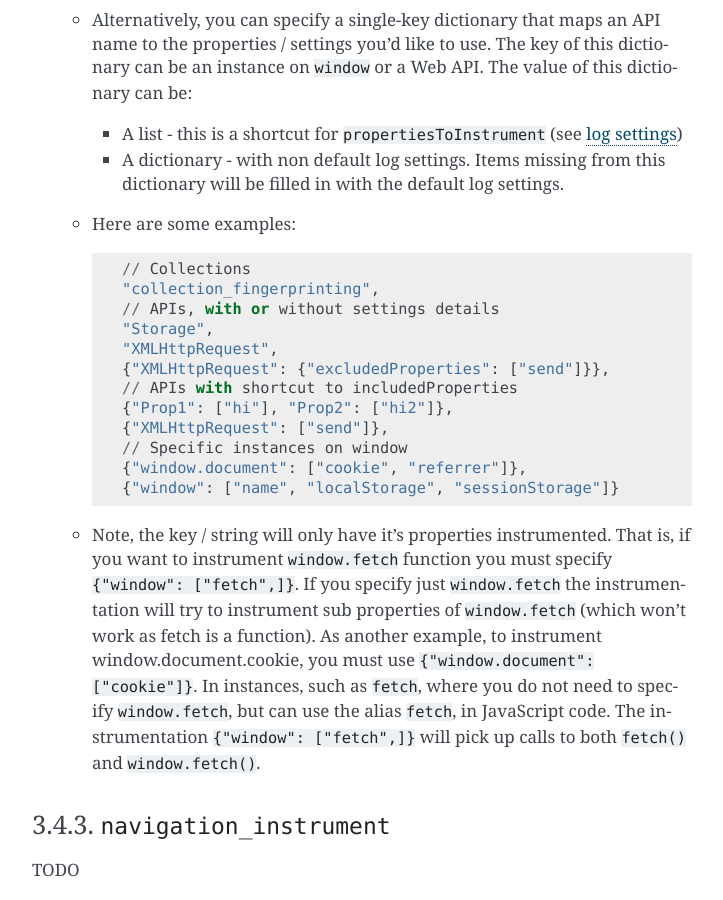
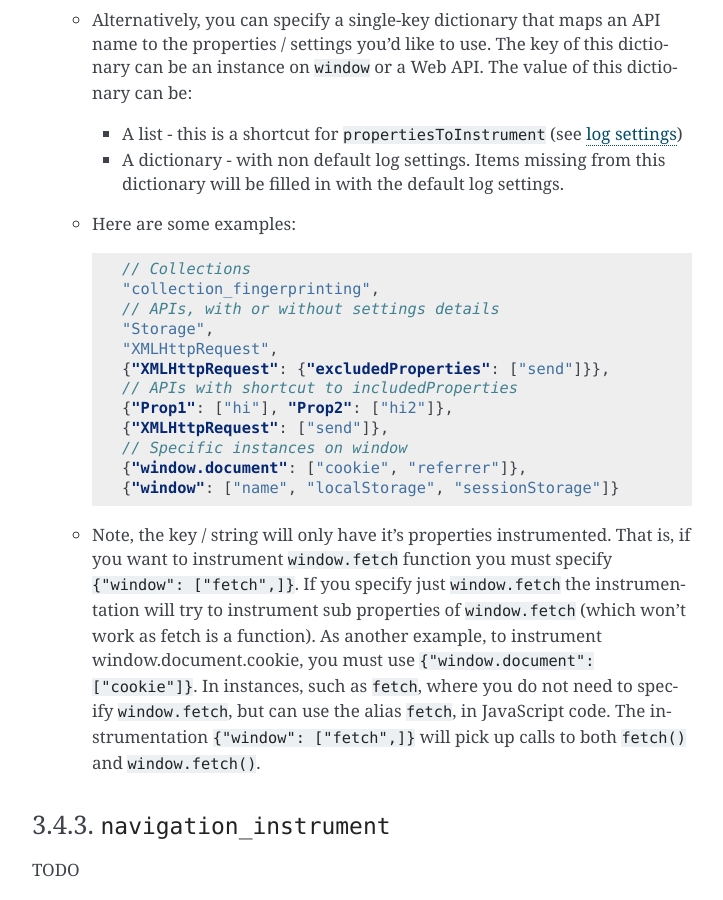
Before and after one commit to openwpm/OpenWPM, a Sphinx documentation site: the page built from docs/Configuration.md, in a window 1280 px wide and 900 px high, scrolled down 6065 px. Shown: the whole window, without its empty margins (388-1111 px from the left). Built offline with Sphinx 7.4.7, drawn with Linux system fonts in a browser that asks for light colours; some of the changed text lies outside the part shown.

````diff
--- a/docs/Configuration.md
+++ b/docs/Configuration.md
@@ -217,7 +217,7 @@ To activate a given instrument set `browser_params[i].instrument_name = True`
         * A dictionary - with non default log settings. Items missing from this dictionary
           will be filled in with the default log settings.
     * Here are some examples:
-        ```
+        ```json
         // Collections
         "collection_fingerprinting",
         // APIs, with or without settings details
@@ -354,13 +354,13 @@ page load that are **not** reflected back into the seed profile.
             "doc_url": "http://example.com",
             "source": "<html> ... </html>",
             "iframes": {
-                "frame_1": {"doc_url": ...,
-                            "source": ...,
-                            "iframes": { ... }},
-                "frame_2": {"doc_url": ...,
-                            "source": ...,
-                            "iframes": { ... }},
-                "frame_3": { ... }
+                "frame_1": {"doc_url": "...",
+                            "source": "...",
+                            "iframes": { "...": "..." }},
+                "frame_2": {"doc_url": "...",
+                            "source": "...",
+                            "iframes": { "...": "..." }},
+                "frame_3": { "...": "..." }
             }
         }
         ```
--- a/docs/conf.py
+++ b/docs/conf.py
@@ -50,7 +50,7 @@ master_doc = "index"
 # List of patterns, relative to source directory, that match files and
 # directories to ignore when looking for source files.
 # This pattern also affects html_static_path and html_extra_path.
-exclude_patterns = ["_build", "Thumbs.db", ".DS_Store"]
+exclude_patterns = ["_build", "Thumbs.db", ".DS_Store", "schemas"]
 
 
 # The name of the Pygments (syntax highlighting) style to use.
````
